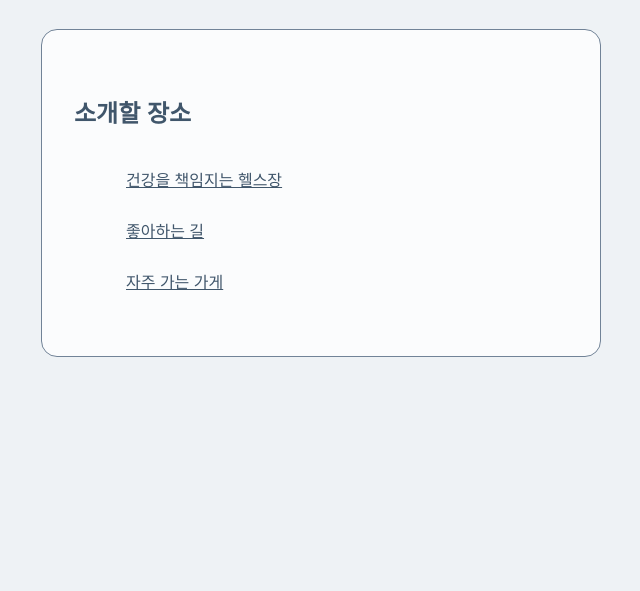
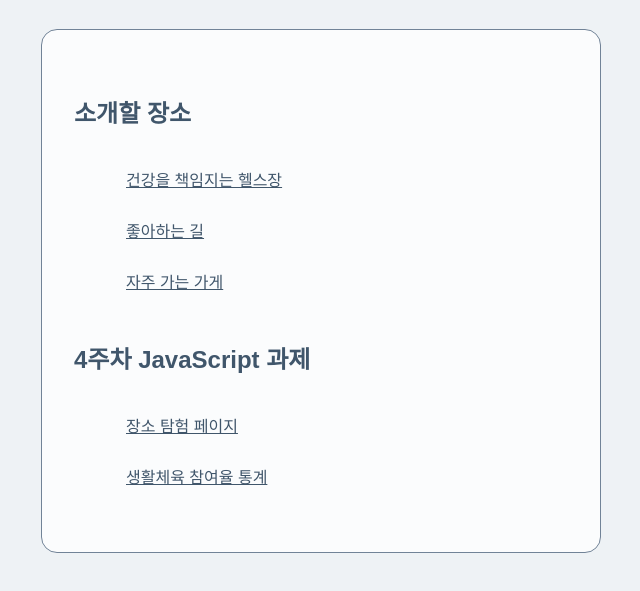
Before and after one commit to alpaca091831/webpro.first-ksj, a plain HTML site: page index.html in a window 1280 px wide. Shown: the part 141-732 px from the top of the page, without its empty margins (319-959 px from the left). Drawn offline with Linux system fonts and the light colour scheme.

Commit message:
index change

```diff
--- a/index.html
+++ b/index.html
@@ -20,6 +20,11 @@
                     <li><a href="road.html">좋아하는 길</a></li>
                     <li><a href="store.html">자주 가는 가게</a></li>
                 </ul>
+                <h2>4주차 JavaScript 과제</h2>
+                <ul>
+                    <li><a href="week4/index.html">장소 탐험 페이지</a></li>
+                    <li><a href="week4/statistics.html">생활체육 참여율 통계</a></li>
+                </ul>
              </section>
         </main>
         </div>
```
